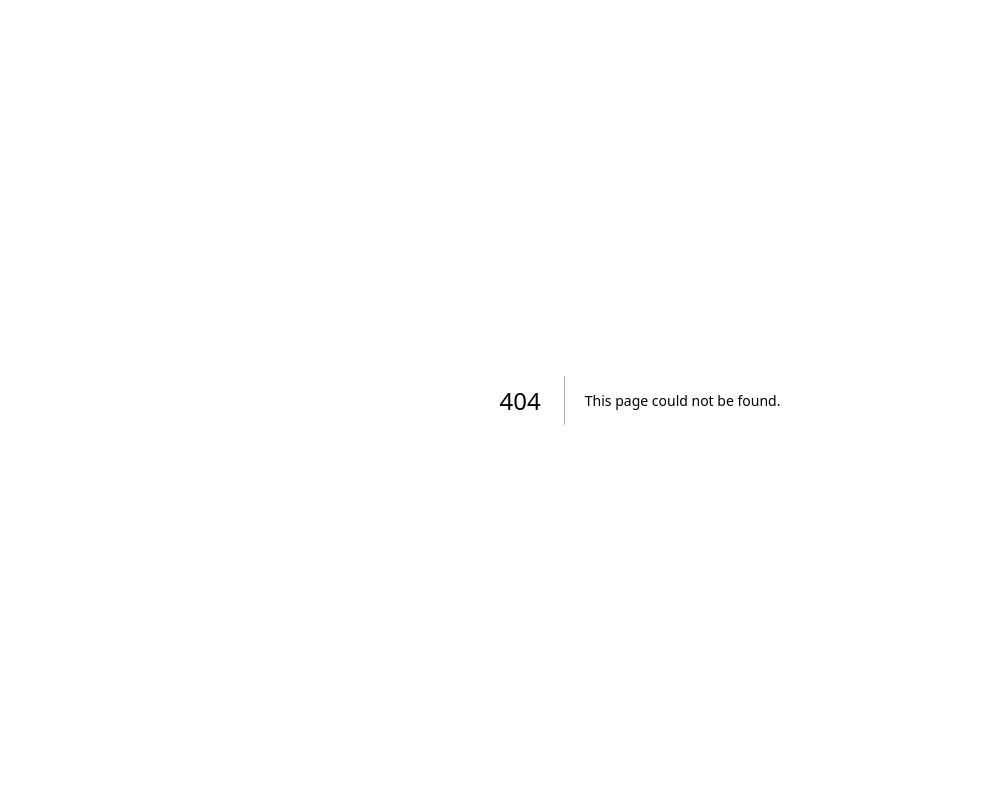
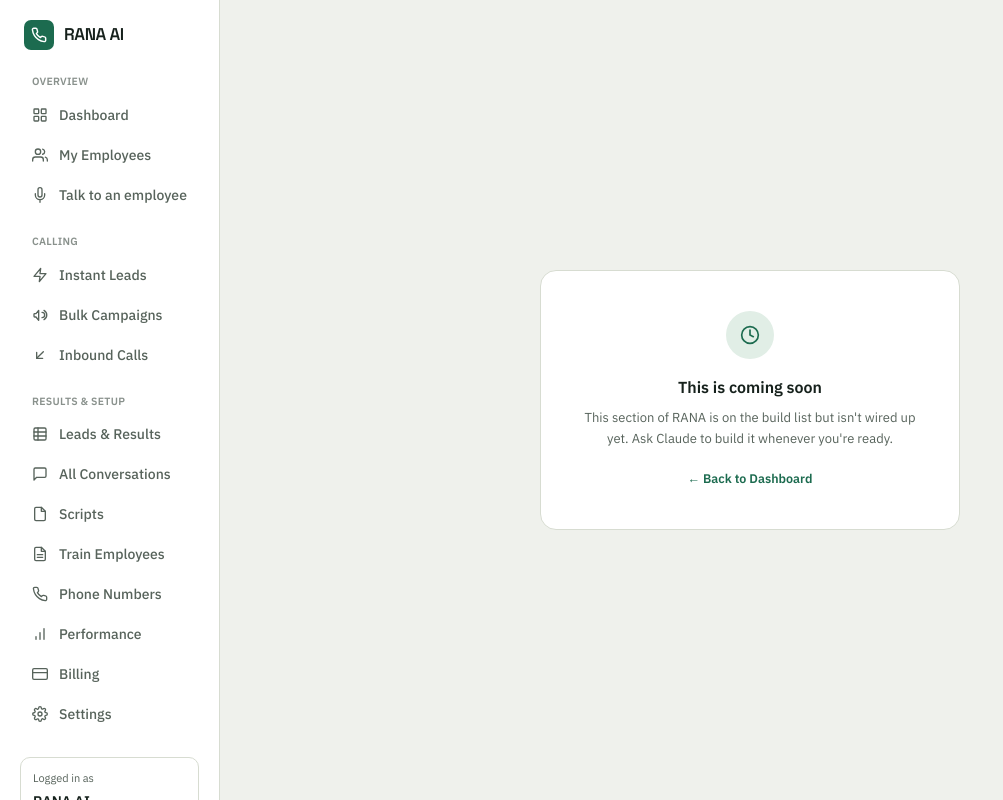
Before and after one commit to sricharanmunagala39-del/Rana.AI, a Next.js app: page /coming-soon in a window 1280 px wide. Before the commit this address had no page. Shown: the whole page, without its empty margins (0-1003 px from the left). Built offline with nearby package versions, Linux system fonts and the light colour scheme; no server answers.

Commit message:
Add /coming-soon: shared placeholder for not-yet-built nav sections

```diff
--- /dev/null
+++ b/app/coming-soon/page.tsx
@@ -0,0 +1,39 @@
+// @ts-nocheck
+"use client";
+
+import { Suspense } from "react";
+import { useSearchParams } from "next/navigation";
+import Sidebar from "@/components/Sidebar";
+
+function ComingSoonInner() {
+  const params = useSearchParams();
+  const feature = params.get("feature") || "This";
+
+  return (
+    <div className="flex min-h-screen bg-paper">
+      <Sidebar active="coming-soon" />
+      <div className="flex-1 flex items-center justify-center p-10">
+        <div className="max-w-[420px] text-center border border-line rounded-2xl bg-white p-10">
+          <div className="w-12 h-12 rounded-full bg-signal-tint text-signal flex items-center justify-center mx-auto mb-4">
+            <svg width="20" height="20" viewBox="0 0 24 24" fill="none" stroke="currentColor" strokeWidth="2" strokeLinecap="round" strokeLinejoin="round">
+              <circle cx="12" cy="12" r="10"/><polyline points="12 6 12 12 16 14"/>
+            </svg>
+          </div>
+          <div className="text-[16px] font-semibold">{feature} is coming soon</div>
+          <div className="text-[13px] text-ink-soft mt-2 leading-relaxed">
+            This section of RANA is on the build list but isn't wired up yet. Ask Claude to build it whenever you're ready.
+          </div>
+          <a href="/" className="inline-block mt-5 text-[12.5px] font-semibold text-signal">← Back to Dashboard</a>
+        </div>
+      </div>
+    </div>
+  );
+}
+
+export default function ComingSoonPage() {
+  return (
+    <Suspense fallback={null}>
+      <ComingSoonInner />
+    </Suspense>
+  );
+}
```
